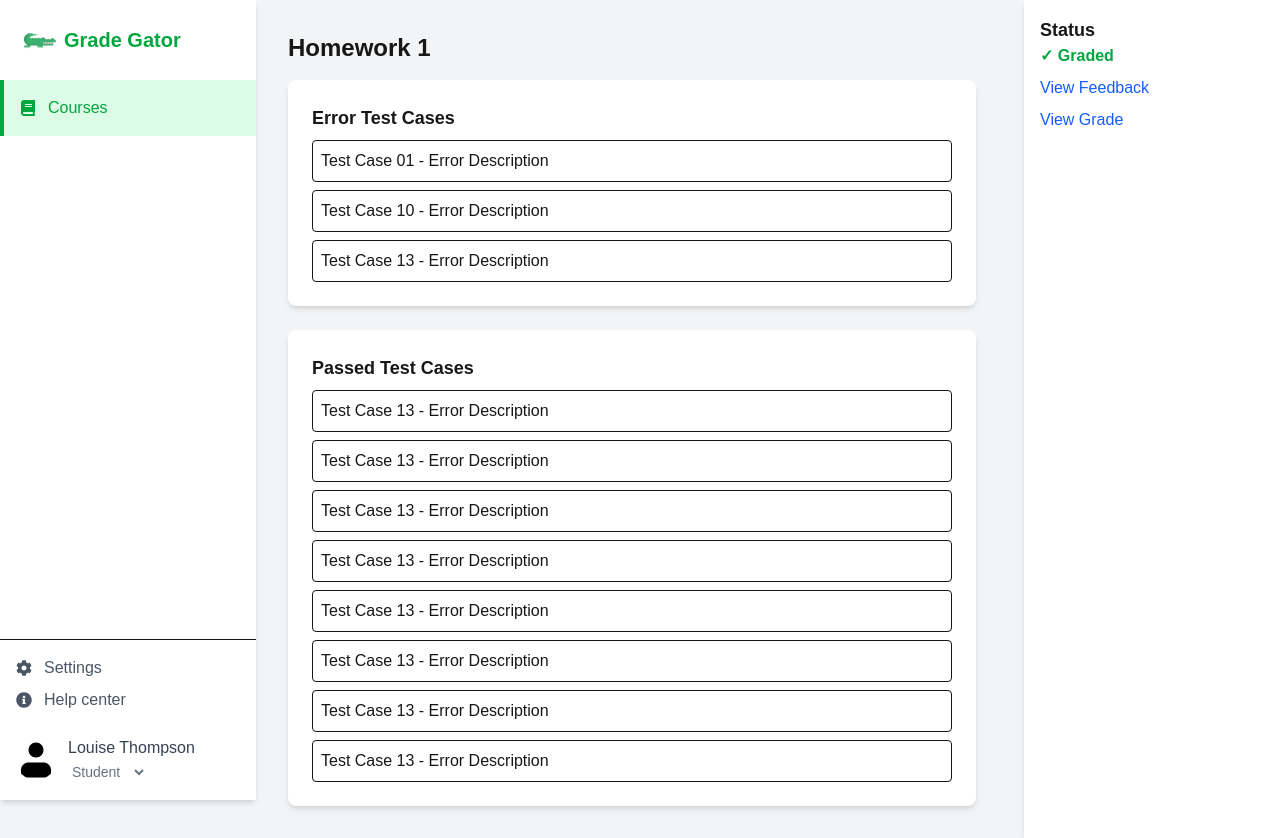
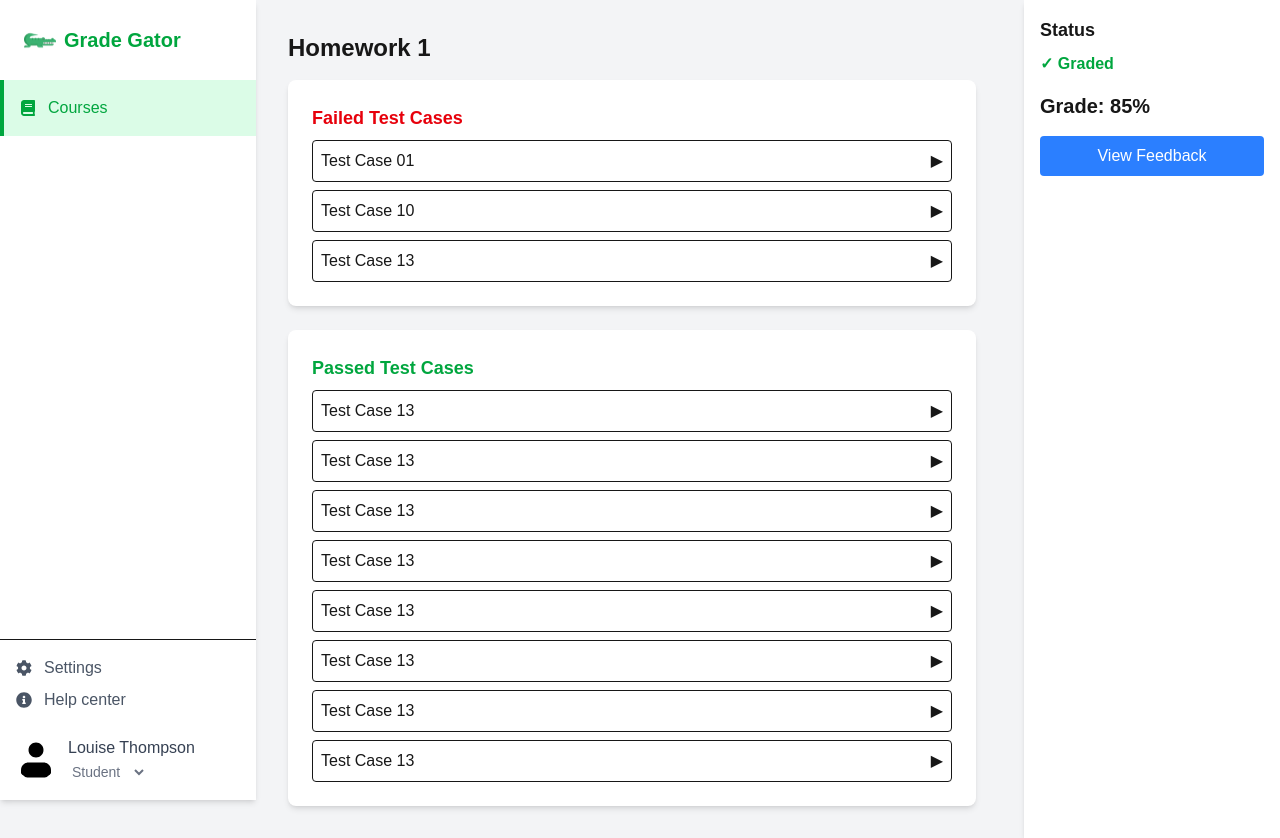
Before and after one commit to GradeGator/React-Front-End, a Next.js app: page /submitted-autograder in a window 1280 px wide. Built offline with nearby package versions, Linux system fonts and the light colour scheme; no server answers.

Commit message:
linkfeedback

```diff
--- a/app/submitted-autograder/page.tsx
+++ b/app/submitted-autograder/page.tsx
@@ -1,7 +1,30 @@
-import React from "react";
+"use client"
+
+import React, { useState } from "react";
 import Sidebar from "../components/Sidebar";
+import { useRouter } from "next/navigation";
 
 const AssignmentDetail = () => {
+  const [isGraded, setIsGraded] = useState(true);
+  const grade = "85%"; // Example grade
+  const [expandedSections, setExpandedSections] = useState({});
+  const router = useRouter();
+
+  const toggleSection = (index) => {
+    setExpandedSections((prev) => ({
+      ...prev,
+      [index]: !prev[index],
+    }));
+  };
+
+  const failedTestCases = [
+    "Test Case 01 - Error Description",
+    "Test Case 10 - Error Description",
+    "Test Case 13 - Error Description",
+  ];
+
+  const passedTestCases = Array(8).fill("Test Case 13 - No Errors");
+
   return (
     <div className="flex min-h-screen bg-gray-100">
       {/* Sidebar */}
@@ -10,17 +33,40 @@ const AssignmentDetail = () => {
       {/* Main Content */}
       <main className="flex-1 p-8">
         <h2 className="text-2xl font-semibold">Homework 1</h2>
+
+        {/* Failed Test Cases Section */}
         <div className="mt-4 bg-white shadow-md p-6 rounded-lg">
-          <h3 className="text-lg font-semibold">Error Test Cases</h3>
-          <div className="mt-2 border p-2 rounded">Test Case 01 - Error Description</div>
-          <div className="mt-2 border p-2 rounded">Test Case 10 - Error Description</div>
-          <div className="mt-2 border p-2 rounded">Test Case 13 - Error Description</div>
+          <h3 className="text-lg font-semibold text-red-600">Failed Test Cases</h3>
+          {failedTestCases.map((test, index) => (
+            <div key={index} className="mt-2 border p-2 rounded">
+              <div
+                className="flex justify-between cursor-pointer"
+                onClick={() => toggleSection(`failed-${index}`)}
+              >
+                {test.split(" - ")[0]} <span>{expandedSections[`failed-${index}`] ? "▼" : "▶"}</span>
+              </div>
+              {expandedSections[`failed-${index}`] && (
+                <div className="mt-2 text-gray-600">{test.split(" - ")[1]}</div>
+              )}
+            </div>
+          ))}
         </div>
 
+        {/* Passed Test Cases Section */}
         <div className="mt-6 bg-white shadow-md p-6 rounded-lg">
-          <h3 className="text-lg font-semibold">Passed Test Cases</h3>
-          {Array(8).fill("Test Case 13 - Error Description").map((test, index) => (
-            <div key={index} className="mt-2 border p-2 rounded">{test}</div>
+          <h3 className="text-lg font-semibold text-green-600">Passed Test Cases</h3>
+          {passedTestCases.map((test, index) => (
+            <div key={index} className="mt-2 border p-2 rounded">
+              <div
+                className="flex justify-between cursor-pointer"
+                onClick={() => toggleSection(`passed-${index}`)}
+              >
+                {test.split(" - ")[0]} <span>{expandedSections[`passed-${index}`] ? "▼" : "▶"}</span>
+              </div>
+              {expandedSections[`passed-${index}`] && (
+                <div className="mt-2 text-gray-600">{test.split(" - ")[1]}</div>
+              )}
+            </div>
           ))}
         </div>
       </main>
@@ -28,9 +74,18 @@ const AssignmentDetail = () => {
       {/* Status Panel */}
       <aside className="w-64 bg-white p-4 shadow-md ml-4">
         <h3 className="text-lg font-semibold">Status</h3>
-        <span className="text-green-600 font-bold">✓ Graded</span>
-        <p className="mt-2 text-blue-600 cursor-pointer">View Feedback</p>
-        <p className="mt-2 text-blue-600 cursor-pointer">View Grade</p>
+        <button
+          className={`font-bold mt-2 ${isGraded ? 'text-green-600' : 'text-red-600'}`}
+          onClick={() => setIsGraded(!isGraded)}
+        >
+          {isGraded ? "✓ Graded" : "❌ Ungraded"}
+        </button>
+
+        <p className="mt-4 text-xl font-bold">Grade: {grade}</p>
+
+        <button className="mt-4 w-full bg-blue-500 text-white py-2 rounded hover:bg-blue-600"
+        onClick={() => router.push("/submitted-feedback")}>View Feedback
+        </button>
       </aside>
     </div>
   );
```
